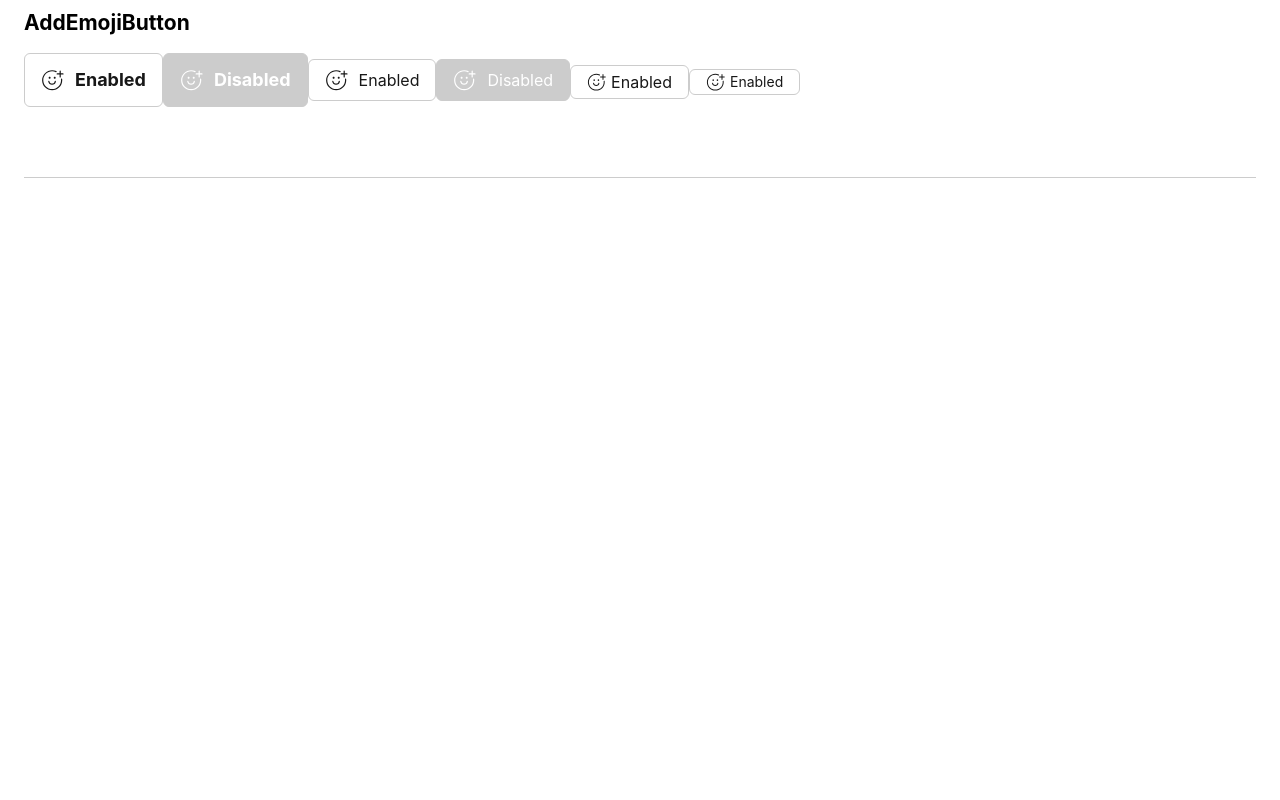
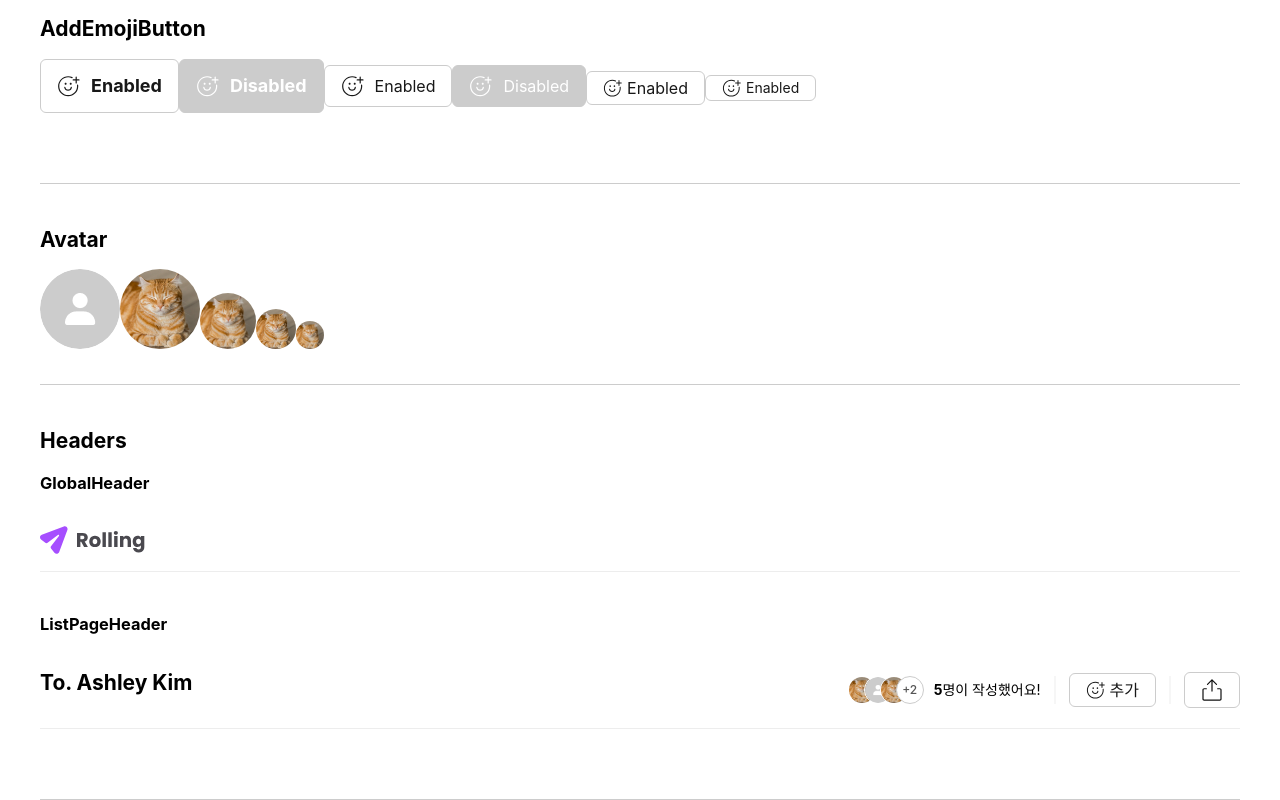
Before and after one commit to jinsunkimdev/Team-07-Project, a React (Vite) app: page /styleGuide in a window 1280 px wide. Shown: the part 537-1337 px from the top of the page. Before the commit the page ends 800 px from the top, so only its background shows below. Built offline with nearby package versions, Linux system fonts and the light colour scheme; a web font is replaced by a local one.

Commit message:
chore: 스타일 가이드 페이지에 Avatar, Header 추가 + ListPageHeader first-child ➡️ first-of-type으로 선택자 수정

```diff
--- a/src/pages/List/ListPageHeader.jsx
+++ b/src/pages/List/ListPageHeader.jsx
@@ -77,7 +77,7 @@ const ListPageHeaderStyle = css`
         background-color: var(--gray-200);
       }
 
-      &:first-child:before {
+      &:first-of-type:before {
         display: none;
       }
     }
--- a/src/pages/StyleGuide/StyleGuidePage.jsx
+++ b/src/pages/StyleGuide/StyleGuidePage.jsx
@@ -2,10 +2,15 @@
 import { css } from "@emotion/react";
 import Button from "../../components/Button";
 import AddEmojiButton from "../../components/Button/AddEmojiButton";
+import Avatar from "../../components/Avatar";
+import avatarSampleImg from "../../assets/images/img-avatar-sample.jpg";
+import GlobalHeader from "../../components/Header/GlobalHeader";
+import ListPageHeader from "../List/ListPageHeader";
 
 const StyleGuidePage = () => {
   return (
     <div css={pageStyle}>
+      {/* Buttons */}
       <section css={sectionStyle}>
         <h2>Button</h2>
         <div className="sub-section">
@@ -114,6 +119,7 @@ const StyleGuidePage = () => {
           </Button>
         </div>
       </section>
+      {/* AddEmojiButton */}
       <section css={sectionStyle}>
         <h2>AddEmojiButton</h2>
         <div className="sub-section">
@@ -137,13 +143,39 @@ const StyleGuidePage = () => {
           </AddEmojiButton>
         </div>
       </section>
+      {/* Avatar */}
+      <section css={sectionStyle}>
+        <h2>Avatar</h2>
+        <Avatar size="lg" onClick={() => alert("avatar clicked")} />
+        <Avatar
+          size="lg"
+          imgSrc={avatarSampleImg}
+          onClick={() => alert("avatar clicked")}
+        />
+        <Avatar size="md" imgSrc={avatarSampleImg} />
+        <Avatar size="sm" imgSrc={avatarSampleImg} />
+        <Avatar size="xs" imgSrc={avatarSampleImg} />
+      </section>
+      <section css={sectionStyle}>
+        <h2>Headers</h2>
+        <div className="sub-section">
+          <h3>GlobalHeader</h3>
+          <GlobalHeader />
+        </div>
+        <div className="sub-section">
+          <h3>ListPageHeader</h3>
+          <ListPageHeader recipient="Ashley Kim" />
+        </div>
+      </section>
     </div>
   );
 };
 export default StyleGuidePage;
 
 const pageStyle = css`
-  padding: 24px;
+  width: var(--content-width);
+  padding: var(--content-padding);
+  margin: 30px auto;
 `;
 
 const sectionStyle = css`
```
